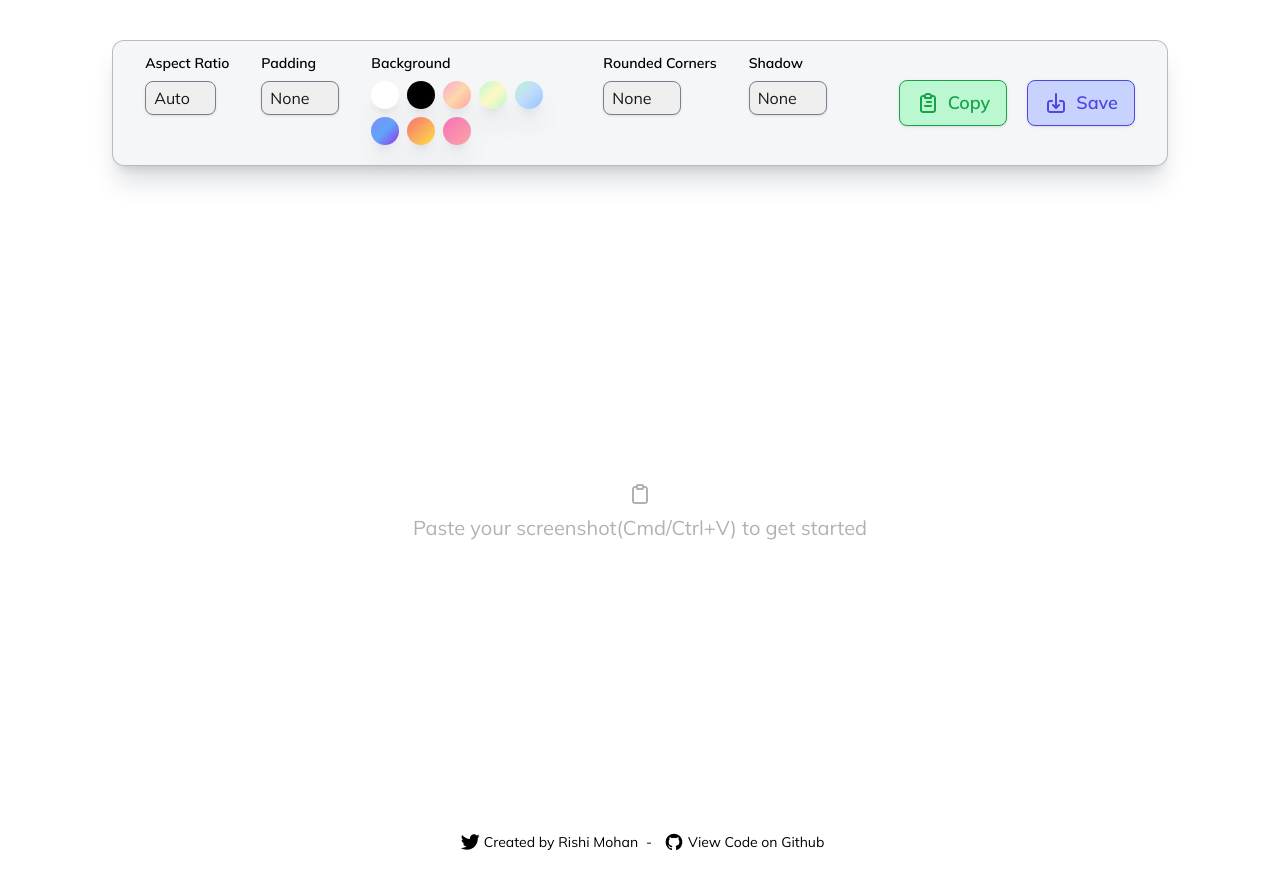
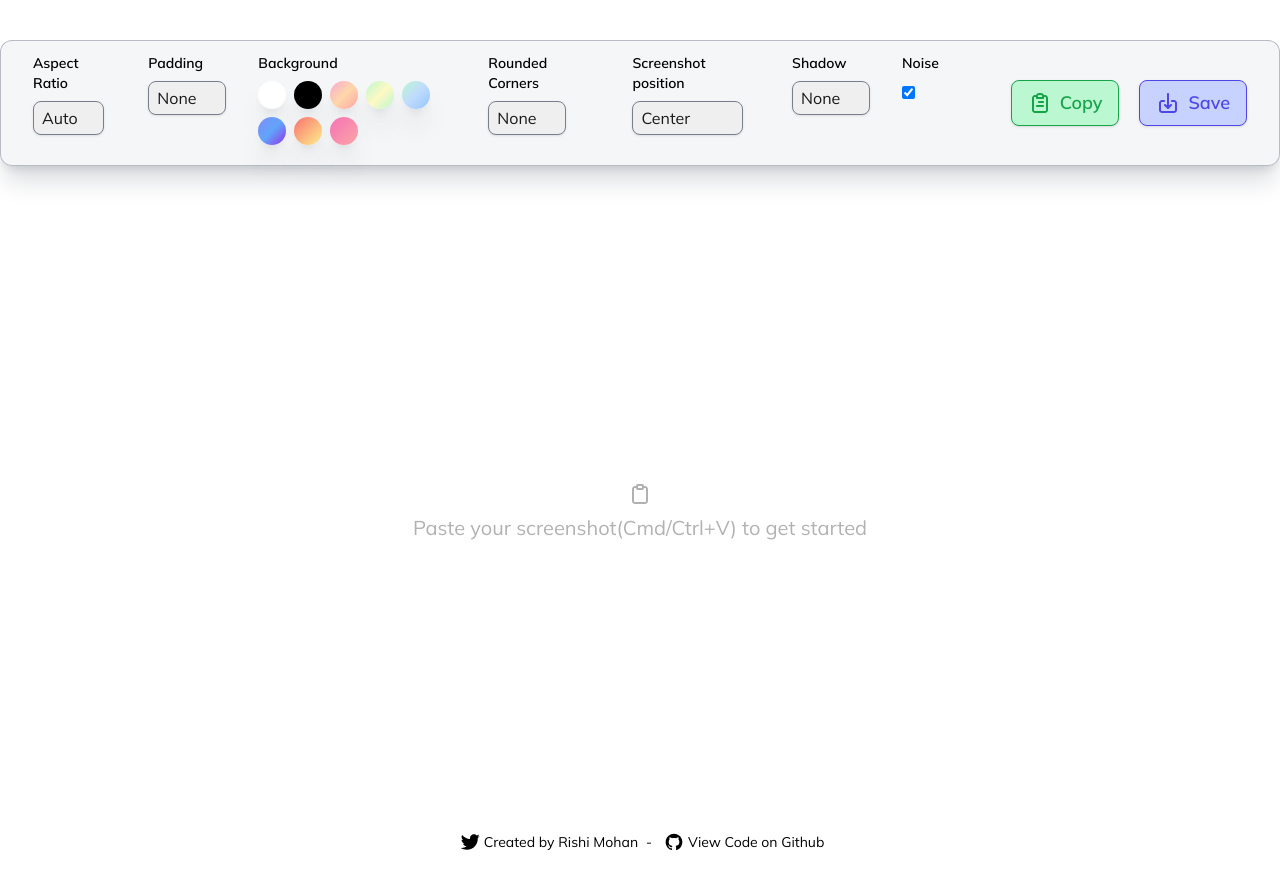
Before and after one commit to rishimohan/pika, a Next.js app: page / in a window 1280 px wide. Shown: the top 888 px of the page. Built offline with nearby package versions, Linux system fonts and the light colour scheme.

Commit message:
Added ability to add noise

```diff
--- a/components/main.js
+++ b/components/main.js
@@ -13,7 +13,7 @@ export default function Main() {
     padding: "p-0",
     rounded: "rounded-none",
     shadow: "shadow-none",
-
+    noise: true
   });
 
   useEffect(() => {
@@ -173,7 +173,7 @@ export default function Main() {
       <div className="fixed top-0 left-0 flex items-center justify-center w-full">
         <div
           className={classnames(
-            "duration-300 ease-in-out inline-flex px-8 py-3 mt-10 space-x-8 border border-gray-400/70 shadow-xl bg-gray-100/80 dark:bg-gray-700/60 backdrop-blur rounded-xl dark:border-gray-500/90 shadow-gray-600/20 dark:shadow-black/10"
+            "duration-200 ease-in-out inline-flex px-8 py-3 mt-10 space-x-8 border border-gray-400/70 shadow-xl bg-gray-100/80 dark:bg-gray-700/60 backdrop-blur rounded-xl dark:border-gray-500/90 shadow-gray-600/20 dark:shadow-black/10"
           )}
         >
           <div className="">
@@ -224,7 +224,7 @@ export default function Main() {
                 "bg-gradient-to-br from-green-200 via-yellow-100 to-green-200",
                 "bg-gradient-to-br from-green-200 via-blue-200 to-blue-300",
                 "bg-gradient-to-br from-indigo-400 via-blue-400 to-purple-600",
-                "bg-gradient-to-br from-red-400 via-organge-500 to-yellow-300",
+                "bg-gradient-to-br from-red-400 via-organge-500 to-yellow-200",
                 "bg-gradient-to-br from-pink-400 via-pin-500 to-red-300",
               ].map((theme) => (
                 <div
@@ -258,6 +258,26 @@ export default function Main() {
           </div>
           <div className="">
             <div className="pb-2 text-sm font-semibold dark:text-white">
+              Screenshot position
+            </div>
+            <div>
+              <select
+                value={options.position}
+                className="px-2 py-1 border border-gray-500 rounded-lg shadow appearance-none cursor-pointer opacity-90 hover:opacity-100"
+                onChange={(e) =>
+                  setOptions({ ...options, position: e.target.value })
+                }
+              >
+                <option value="">Center</option>
+                <option value="pl-0 pt-0">Top left</option>
+                <option value="pt-0 pr-0">Top right</option>
+                <option value="pb-0 pl-0">Bottom left</option>
+                <option value="pb-0 pr-0">Bottom right</option>
+              </select>
+            </div>
+          </div>
+          <div className="">
+            <div className="pb-2 text-sm font-semibold dark:text-white">
               Shadow
             </div>
             <div>
@@ -273,6 +293,21 @@ export default function Main() {
                 <option value="shadow-xl">Medium</option>
                 <option value="shadow-2xl">Large</option>
               </select>
+            </div>
+          </div>
+          <div className="">
+            <div className="pb-2 text-sm font-semibold dark:text-white">
+              Noise
+            </div>
+            <div>
+              <input
+                type="checkbox"
+                checked={options?.noise || false}
+                // className="px-2 py-1 border border-gray-500 rounded-lg shadow appearance-none cursor-pointer opacity-90 hover:opacity-100"
+                onChange={(e) =>
+                  setOptions({ ...options, noise: !options?.noise })
+                }
+              />
             </div>
           </div>
           <div className="flex items-center justify-between pl-10 space-x-5">
@@ -294,6 +329,25 @@ export default function Main() {
         </div>
       </div>
     );
+  }
+
+  const getImageRadius = () => {
+    if(options?.padding == "p-0") {
+      return ""
+    }
+
+    switch (options?.position) {
+      case "pl-0 pt-0":
+        return "rounded-l-none rounded-tr-none";
+      case "pt-0 pr-0":
+        return "rounded-r-none rounded-tl-none";
+      case "pb-0 pl-0":
+        return "rounded-l-none rounded-br-none";
+      case "pb-0 pr-0":
+        return "rounded-r-none rounded-bl-none";
+      default:
+        return "";
+    }
   }
 
   const RenderMaker = () => (
@@ -324,20 +378,31 @@ export default function Main() {
       onPaste={onPaste}
     >
       {blob?.src ? (
+        <div className={`${options?.rounded} overflow-hidden shadow-xl duration-200 ease-in-out`}>
           <div
             ref={(el) => (wrapperRef.current = el)}
             style={blob?.w ? { width: blob?.w / window.devicePixelRatio } : {}}
             className={classnames(
-            "shadow-xl duration-300 relative ease-in-out flex items-center justify-center overflow-hidden min-w-[1000px] max-w-[80vw] rounded-lg",
+              "transition-all duration-200 relative ease-in-out flex items-center justify-center overflow-hidden min-w-[1000px] max-w-[80vw] rounded-lg",
               options?.theme,
               options?.aspectRatio,
               options?.padding,
-            options?.rounded
+              options?.position
             )}
           >
+            {options?.noise ? (
+              <div
+                style={{ backgroundImage: `url("/noise.svg")` }}
+                className={`absolute inset-0 w-full h-full bg-repeat opacity-[0.15] ${options?.rounded}`}
+              />
+            ) : (
+              ""
+            )}
             <img
               src={blob?.src}
-            className={`relative duration-300 ease-in-out ${options?.shadow} ${options?.rounded}`}
+              className={`relative z-10s transition-all duration-200 ease-in-out ${
+                options?.shadow
+              } ${options?.rounded} ${getImageRadius()}`}
               onLoad={(e) => {
                 setBlob({
                   ...blob,
@@ -346,6 +411,7 @@ export default function Main() {
                 });
               }}
             />
+          </div>
         </div>
       ) : (
         <div className="flex flex-col items-center justify-center min-h-[60vh] text-xl opacity-30 select-none max-w-[550px] rounded-2xl p-10 mt-20 text-center">
```
Also changed, not shown: 1 other file (tests, documents, lock files or other folders). Lines whose indentation alone changed are shown as unchanged.
